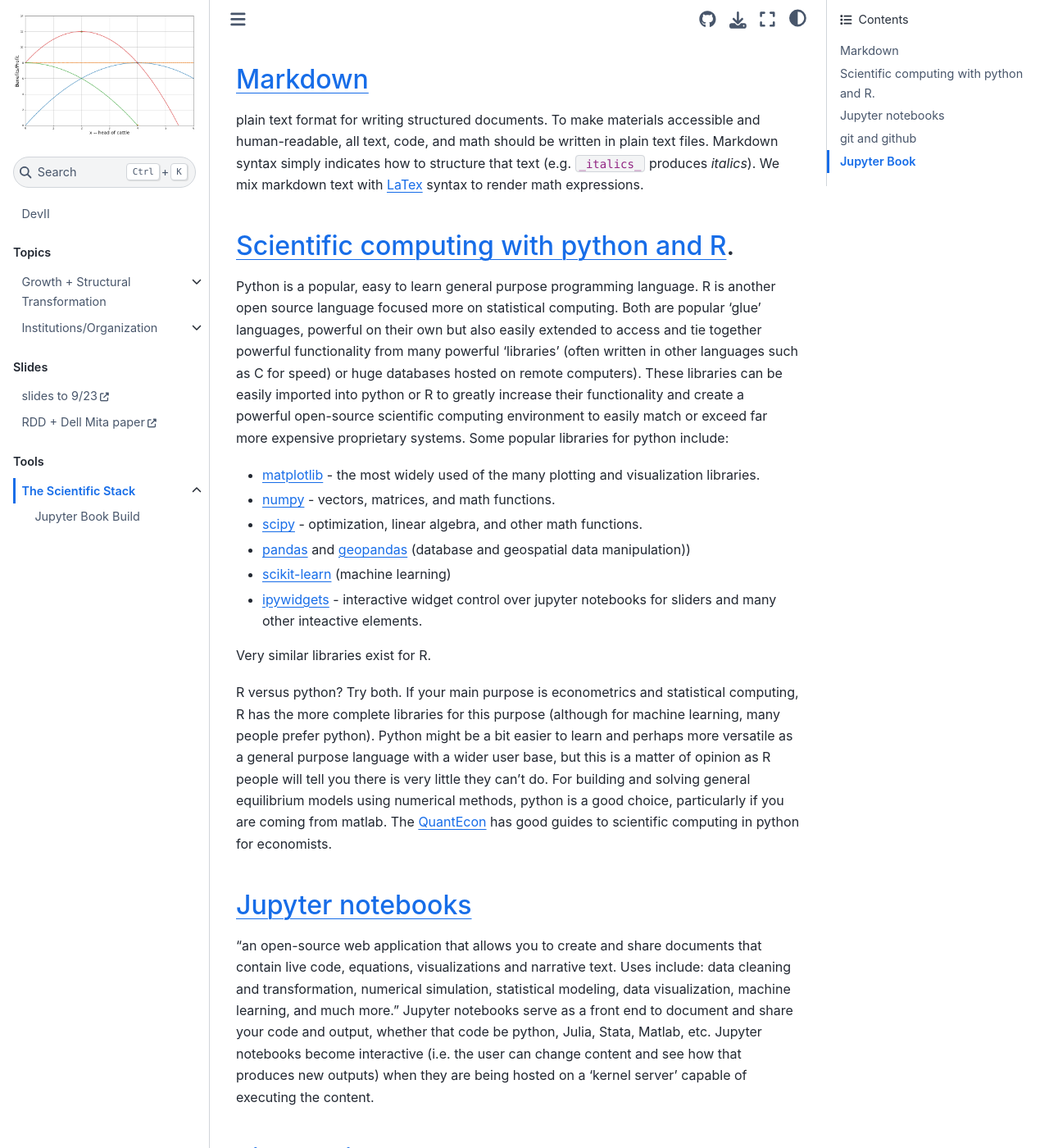
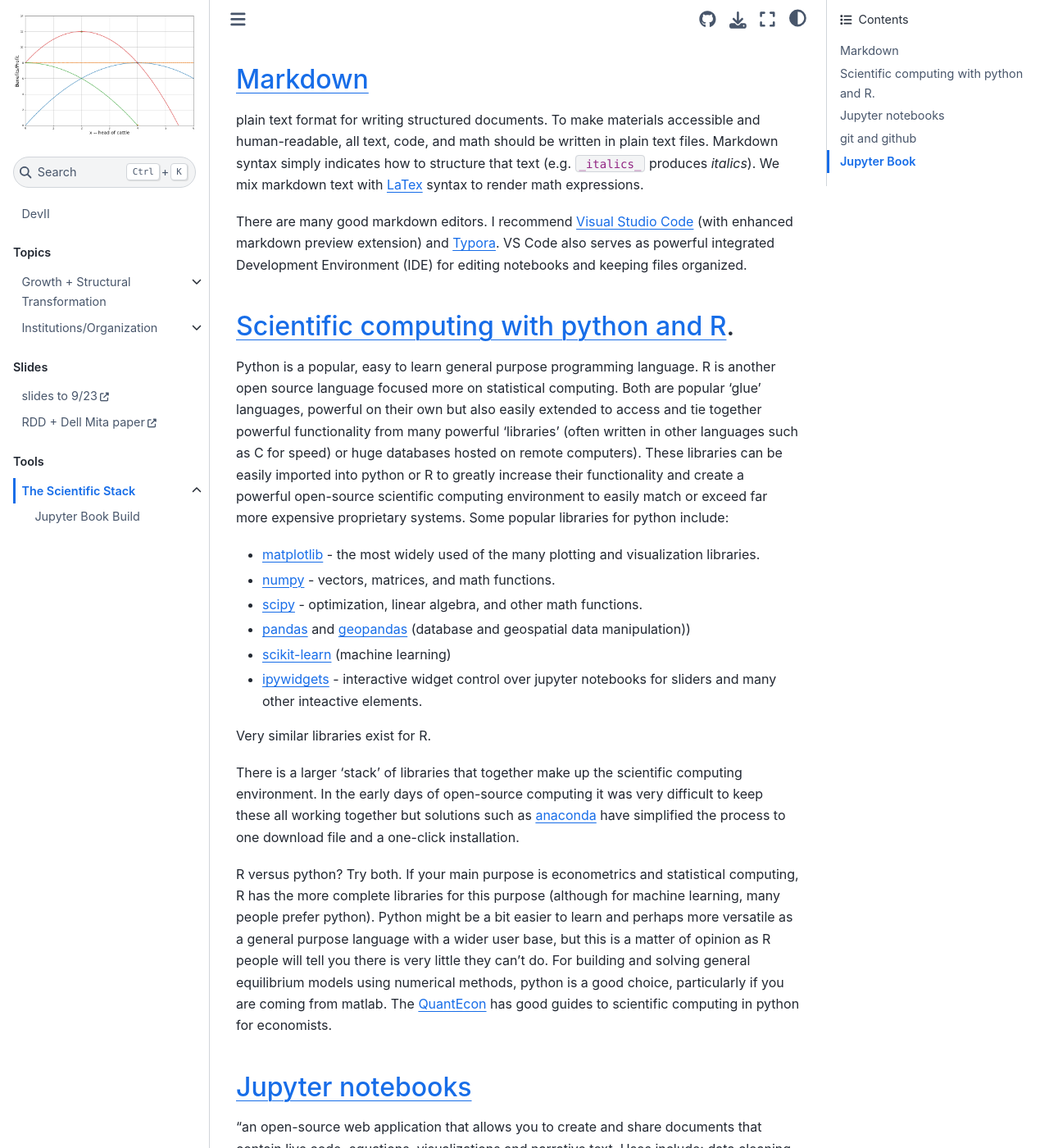
Before and after one commit to jhconning/DevII, a Jupyter Book: the page built from notebooks/tools.md, in a window 1280 px wide and 1400 px high, scrolled down 442 px. Shown: the whole window at 82% size. Built offline with Jupyter Book 1.0.4 settings and Sphinx 7.4.7 and the Sphinx Book theme 1.1.4, drawn with Linux system fonts in a browser that asks for light colours; pages that are not in the unit, such as notebooks, are missing from menus.

Commit message:
link to anaconda

```diff
--- a/notebooks/tools.md
+++ b/notebooks/tools.md
@@ -9,6 +9,8 @@ This site was built mostly using open-source scientific computing tools. Here is
 
 ## [Markdown](https://commonmark.org/)
 plain text format for writing structured documents. To make materials accessible and human-readable, all text, code, and math should be written in plain text files. Markdown syntax simply indicates how to structure that text (e.g. `_italics_` produces _italics_).  We mix markdown text with [LaTex](https://en.wikipedia.org/wiki/LaTeX) syntax to render math expressions.
+
+There are many good markdown editors.  I recommend [Visual Studio Code](https://code.visualstudio.com) (with enhanced markdown preview extension) and [Typora](https://typora.io). VS Code also serves as powerful integrated Development Environment (IDE) for editing notebooks and keeping files organized.
 
 
 ## [Scientific computing with python and R](https://docs.python-guide.org/scenarios/scientific/).
@@ -24,6 +26,8 @@ Python is a popular, easy to learn general purpose programming language. R is an
   - [ipywidgets](https://ipywidgets.readthedocs.io/) - interactive widget control over jupyter notebooks for sliders and many other inteactive elements.
 
 Very similar libraries exist for R.
+
+There is a larger 'stack' of libraries that together make up the scientific computing environment. In the early days of open-source computing it was very difficult to keep these all working together but solutions such as [anaconda](https://www.anaconda.com/products/individual) have simplified the process to one download file and a one-click installation.
 
 R versus python?  Try both. If your main purpose is econometrics and statistical computing, R has the more complete libraries for this purpose (although for machine learning, many people prefer python). Python might be a bit easier to learn and perhaps more versatile as a general purpose language with a wider user base, but this is a matter of opinion as R people will tell you there is very little they can't do. For building and solving general equilibrium models using numerical methods, python is a good choice,  particularly if you are coming from matlab. The  [QuantEcon](https://quantecon.org/) has good guides to scientific computing in python for economists.
 
```
Also changed, not shown: notebooks/how_to.md (+2 -3 lines).
